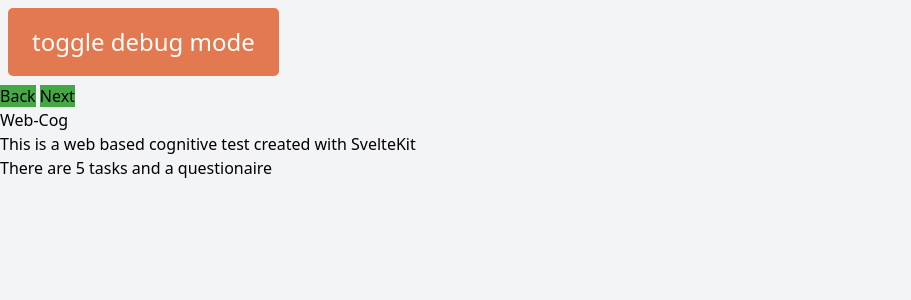
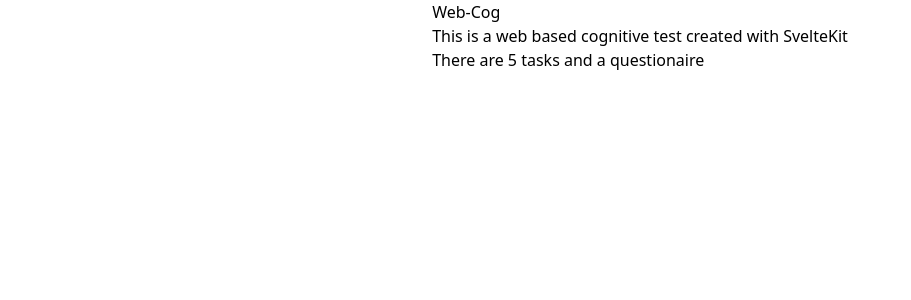
Before and after one commit to ntnon/svelte-cog, a SvelteKit app: page / in a window 1280 px wide. Shown: the top 300 px of the page, without its empty margins (0-911 px from the left). Built offline with nearby package versions, Linux system fonts and the light colour scheme.

Commit message:
Remove NavBar component and update layout

```diff
--- a/src/routes/+layout.svelte
+++ b/src/routes/+layout.svelte
@@ -2,28 +2,12 @@
 	import '../app.css';
 	import { getAppData } from '$lib/dataService';
 	import { setDataStore } from '$lib/state.svelte';
-	import NavBar from '../components/NavBar.svelte';
 
 	const allData = getAppData();
 	const context = setDataStore(allData);
 	let debug: boolean = false;
 </script>
 
-<button on:click={() => (debug = !debug)}>toggle debug mode</button>
-<div class="">
-	<div class="">
-		<NavBar {debug} />
-	</div>
-	<div class="">
-		<slot />
-	</div>
-</div>
-
-<!--
- -->
-
-<style lang="postcss">
-	:global(html) {
-		background-color: theme(colors.gray.100);
-	}
-</style>
+<main class="w-[100vw] h-[100vh] flex justify-center">
+	<slot />
+</main>
```
